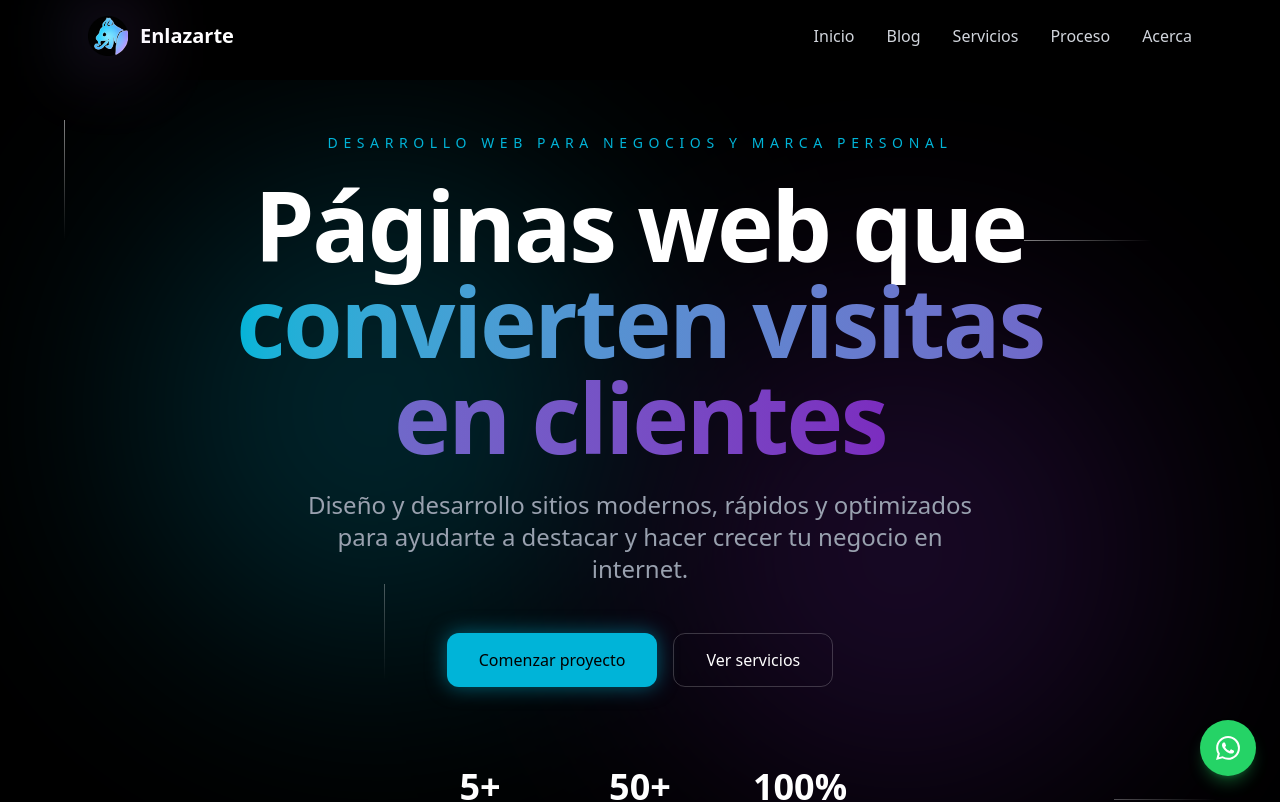
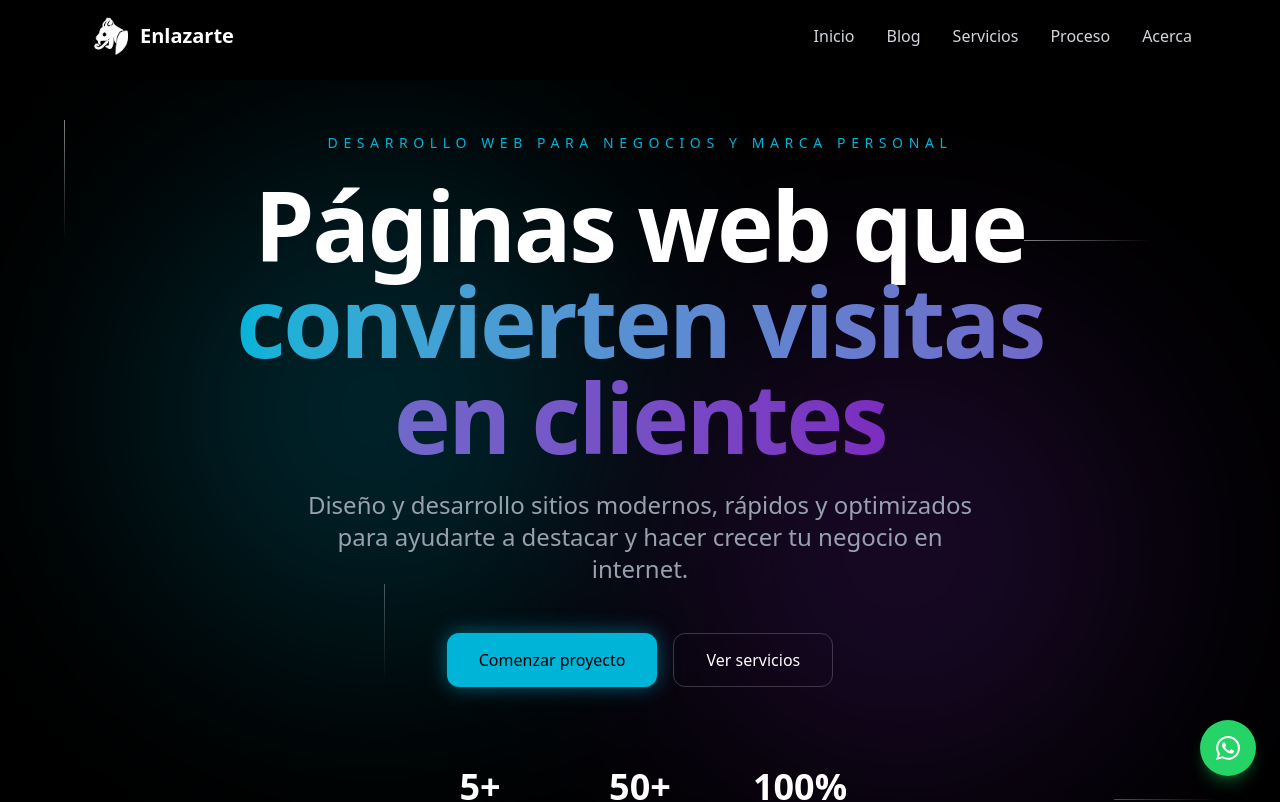
Before and after one commit to Rodrig0flow/enlazarte-dev, a Next.js app: page / in a window 1280 px wide. Shown: the top 802 px of the page. Built offline with nearby package versions, Linux system fonts and the light colour scheme.

Commit message:
feat: add SimpleLogo component and configure custom z-index in Tailwind v4

```diff
--- a/src/app/globals.css
+++ b/src/app/globals.css
@@ -1,4 +1,10 @@
 @import "tailwindcss";
+
+@theme {
+  --z-index-9999: 9999;
+  --z-index-10000: 10000;
+  --z-index-1000: 1000;
+}
 
 :root {
   --background: #000000;
--- a/src/components/dev/HeroSection.tsx
+++ b/src/components/dev/HeroSection.tsx
@@ -3,12 +3,15 @@ import { GlowButton } from "./ui/GlowButton";
 export function HeroSection() {
   return (
     <section className="relative min-h-screen flex items-center justify-center bg-black overflow-hidden">
-      <div className="absolute inset-0 opacity-20 overflow-hidden">
+
+      {/* 🔥 FIX AQUÍ */}
+      <div className="absolute inset-0 pointer-events-none opacity-20 overflow-hidden">
         <div className="absolute top-[10%] left-[10%] w-[60vw] h-[60vw] max-w-125 max-h-125 bg-[#00B4D8] rounded-full blur-[120px]" />
         <div className="absolute bottom-[10%] right-[10%] w-[60vw] h-[60vw] max-w-125 max-h-125 bg-[#7B2CBF] rounded-full blur-[120px]" />
       </div>
 
-      <div className="absolute inset-0 overflow-hidden">
+      {/* 🔥 FIX AQUÍ */}
+      <div className="absolute inset-0 pointer-events-none overflow-hidden">
         <div className="absolute top-[5%] left-[5%] w-px h-[15%] bg-linear-to-b from-white/50 to-transparent" />
         <div className="absolute top-[20%] right-[10%] w-[10%] h-px bg-linear-to-r from-white/50 to-transparent" />
         <div className="absolute bottom-[25%] left-[30%] w-px h-[12%] bg-linear-to-b from-white/30 to-transparent" />
@@ -17,7 +20,7 @@ export function HeroSection() {
 
       <div className="relative z-10 max-w-4xl mx-auto px-6 text-center animate-fade-in">
         <p className="text-[#00B4D8] tracking-[0.4em] uppercase text-sm mb-6">
-           Desarrollo Web para negocios y marca personal
+          Desarrollo Web para negocios y marca personal
         </p>
 
         <h1 className="text-5xl md:text-7xl lg:text-8xl font-bold text-white mb-6 tracking-tight">
@@ -55,7 +58,7 @@ export function HeroSection() {
         </div>
       </div>
 
-      <div className="absolute bottom-10 left-1/2 -translate-x-1/2 animate-bounce">
+      <div className="absolute bottom-10 left-1/2 -translate-x-1/2 animate-bounce pointer-events-none">
         <svg
           className="w-6 h-6 text-white/50"
           fill="none"
--- a/src/components/layout/Navbar.tsx
+++ b/src/components/layout/Navbar.tsx
@@ -1,9 +1,9 @@
 "use client";
 
-import { useState, useEffect } from "react";
+import { useState, useEffect, useCallback } from "react";
 import Link from "next/link";
 import { usePathname } from "next/navigation";
-import { LiquidMetalJaguar } from "../dev/ui/IridescentIcon";
+import { SimpleLogo } from "./SimpleLogo";
 
 const navLinks = [
   { href: "/", label: "Inicio" },
@@ -13,118 +13,93 @@ const navLinks = [
   { href: "/#acerca", label: "Acerca" },
 ];
 
-const HEADER_HEIGHT = 80;
-
-function smoothScrollTo(href: string) {
-  const hashIndex = href.indexOf("#");
-  if (hashIndex === -1) return;
-
-  const targetId = href.substring(hashIndex + 1);
-  const target = document.getElementById(targetId);
-  if (target) {
-    const targetPosition = target.getBoundingClientRect().top + window.scrollY - HEADER_HEIGHT;
-    window.scrollTo({
-      top: targetPosition,
-      behavior: "smooth",
-    });
-  }
-}
-
 export function Navbar() {
   const pathname = usePathname();
   const [isScrolled, setIsScrolled] = useState(false);
-  const [isMobileMenuOpen, setIsMobileMenuOpen] = useState(false);
+  const [isOpen, setIsOpen] = useState(false);
+
   const isHomePage = pathname === "/";
 
-  useEffect(() => {
-    setIsMobileMenuOpen(false);
-  }, [pathname]);
-
-  useEffect(() => {
-    const handleScroll = () => {
+  const handleScroll = useCallback(() => {
     setIsScrolled(window.scrollY > 20);
-    };
-
-    window.addEventListener("scroll", handleScroll);
-    return () => window.removeEventListener("scroll", handleScroll);
   }, []);
 
   useEffect(() => {
-    if (isMobileMenuOpen) {
+    window.addEventListener("scroll", handleScroll, { passive: true });
+    return () => window.removeEventListener("scroll", handleScroll);
+  }, [handleScroll]);
+
+  useEffect(() => {
+    if (isOpen) {
       document.body.style.overflow = "hidden";
-      const handleClickOutside = (e: MouseEvent) => {
-        const nav = document.querySelector("nav");
-        const menu = document.querySelector('[class*="fixed inset-0"]');
-        if (nav && !nav.contains(e.target as Node) && menu && !menu.contains(e.target as Node)) {
-          setIsMobileMenuOpen(false);
+    } else {
+      document.body.style.overflow = "";
     }
+    return () => {
+      document.body.style.overflow = "";
     };
-      document.addEventListener("click", handleClickOutside);
-      return () => document.removeEventListener("click", handleClickOutside);
-    } else {
-      document.body.style.overflow = "unset";
+  }, [isOpen]);
+
+  const getHref = (label: string, defaultHref: string) => {
+    if (label === "Servicios") {
+      return isHomePage ? "/#servicios" : defaultHref;
     }
-  }, [isMobileMenuOpen]);
-
-  const toggleMobileMenu = (e: React.MouseEvent) => {
-    e.stopPropagation();
-    setIsMobileMenuOpen(!isMobileMenuOpen);
+    if (label === "Proceso") {
+      return isHomePage ? "/#proceso" : defaultHref;
+    }
+    return defaultHref;
   };
 
-  const handleNavClick = (e: React.MouseEvent<HTMLAnchorElement>, href: string) => {
-    const hashIndex = href.indexOf("#");
-    if (hashIndex !== -1) {
-      e.preventDefault();
-      const path = href.substring(0, hashIndex);
-      const hash = href.substring(hashIndex);
-
-      if (path && path !== "/") {
-        window.location.assign(href);
-      } else {
-        smoothScrollTo(hash);
-      }
-    } else if (href === "/") {
-      window.scrollTo({ top: 0, behavior: "smooth" });
-    }
-    setIsMobileMenuOpen(false);
+  const handleLinkClick = () => {
+    setIsOpen(false);
   };
 
   return (
+    <>
+      {/* HEADER */}
       <header
-      className={`fixed top-0 left-0 right-0 z-50 transition-all duration-300 ${
+        className={`fixed top-0 left-0 right-0 z-9999 transition-all duration-300 ${
           isScrolled
             ? "bg-black/90 backdrop-blur-md border-b border-white/10"
-          : "bg-transparent"
+            : "bg-black/80 backdrop-blur-md"
         }`}
       >
-      <nav className="max-w-6xl mx-auto px-6 py-4">
+        <div className="max-w-6xl mx-auto px-4 sm:px-6 py-3 sm:py-4">
           <div className="flex items-center justify-between">
-          <Link href="/" className="flex items-center gap-3" onClick={() => window.scrollTo({ top: 0, behavior: "smooth" })}>
-            <div className="w-10 h-10">
-              <LiquidMetalJaguar size={40} duration={6} animated={false} />
+            <Link
+              href="/"
+              className="flex items-center gap-2 sm:gap-3"
+              onClick={handleLinkClick}
+            >
+              <div className="w-8 h-8 sm:w-10 sm:h-10">
+                <SimpleLogo size={40} />
               </div>
-            <span className="text-white font-bold text-xl hidden sm:block">
+              <span className="text-white font-bold text-lg sm:text-xl hidden sm:block">
                 Enlazarte
               </span>
             </Link>
 
-          <div className="hidden md:flex items-center gap-8">
+            {/* Desktop */}
+            <div className="hidden lg:flex items-center gap-6 lg:gap-8">
               {navLinks.map((link) => (
                 <Link
                   key={link.href}
-                href={link.label === "Servicios" && isHomePage ? "/#servicios" : link.label === "Proceso" && isHomePage ? "/#proceso" : link.href}
-                onClick={(e) => handleNavClick(e, link.label === "Servicios" && isHomePage ? "/#servicios" : link.label === "Proceso" && isHomePage ? "/#proceso" : link.href)}
-                className="text-gray-300 hover:text-[#00B4D8] transition-colors text-base"
+                  href={getHref(link.label, link.href)}
+                  onClick={handleLinkClick}
+                  className="text-gray-300 hover:text-[#00B4D8] transition-colors text-sm lg:text-base"
                 >
                   {link.label}
                 </Link>
               ))}
             </div>
 
+            {/* Mobile Button */}
             <button
-            className="md:hidden text-white p-2"
-            onClick={toggleMobileMenu}
-            aria-label="Menú"
+              type="button"
+              className="lg:hidden text-white p-2 -mr-2 relative z-10000"
+              onClick={() => setIsOpen((prev) => !prev)}
+              aria-label={isOpen ? "Cerrar menú" : "Abrir menú"}
+              aria-expanded={isOpen}
             >
               <svg
                 xmlns="http://www.w3.org/2000/svg"
@@ -133,7 +108,7 @@ export function Navbar() {
                 viewBox="0 0 24 24"
                 stroke="currentColor"
               >
-              {isMobileMenuOpen ? (
+                {isOpen ? (
                   <path
                     strokeLinecap="round"
                     strokeLinejoin="round"
@@ -151,24 +126,32 @@ export function Navbar() {
               </svg>
             </button>
           </div>
+        </div>
+      </header>
 
-        {isMobileMenuOpen && (
-          <div className="md:hidden fixed inset-0 top-18 bg-black/95 backdrop-blur-md z-40 overflow-y-auto">
-            <div className="flex flex-col items-center gap-8 pt-12">
+      {/* MOBILE MENU */}
+      {isOpen && (
+        <div
+          className="fixed inset-0 top-14 bg-black/95 backdrop-blur-md z-1000 lg:hidden overflow-y-auto"
+          onClick={handleLinkClick}
+        >
+          <nav
+            className="flex flex-col items-center justify-start pt-8 pb-12 px-4 min-h-[calc(100vh-3.5rem)]"
+            onClick={(e) => e.stopPropagation()}
+          >
             {navLinks.map((link) => (
               <Link
                 key={link.href}
-                  href={link.label === "Servicios" && isHomePage ? "/#servicios" : link.label === "Proceso" && isHomePage ? "/#proceso" : link.href}
-                  onClick={(e) => handleNavClick(e, link.label === "Servicios" && isHomePage ? "/#servicios" : link.label === "Proceso" && isHomePage ? "/#proceso" : link.href)}
-                  className="text-gray-300 hover:text-[#00B4D8] transition-colors text-2xl"
+                href={getHref(link.label, link.href)}
+                onClick={handleLinkClick}
+                className="text-gray-300 hover:text-[#00B4D8] transition-colors text-2xl py-4 w-full text-center"
               >
                 {link.label}
               </Link>
             ))}
-            </div>
+          </nav>
         </div>
       )}
-      </nav>
-    </header>
+    </>
   );
 }
--- /dev/null
+++ b/src/components/layout/SimpleLogo.tsx
@@ -0,0 +1,19 @@
+export function SimpleLogo({ size = 40 }: { size?: number }) {
+  return (
+    <div
+      className="relative flex items-center justify-center"
+      style={{ width: size, height: size }}
+    >
+      <img
+        src="/circulo.png"
+        className="absolute inset-0 w-full h-full object-contain"
+        alt="Logo Enlazarte"
+      />
+      <img
+        src="/jaguar.png"
+        className="absolute inset-0 w-full h-full object-contain opacity-70"
+        alt="Jaguar"
+      />
+    </div>
+  );
+}
```
Lines whose indentation alone changed are shown as unchanged.
